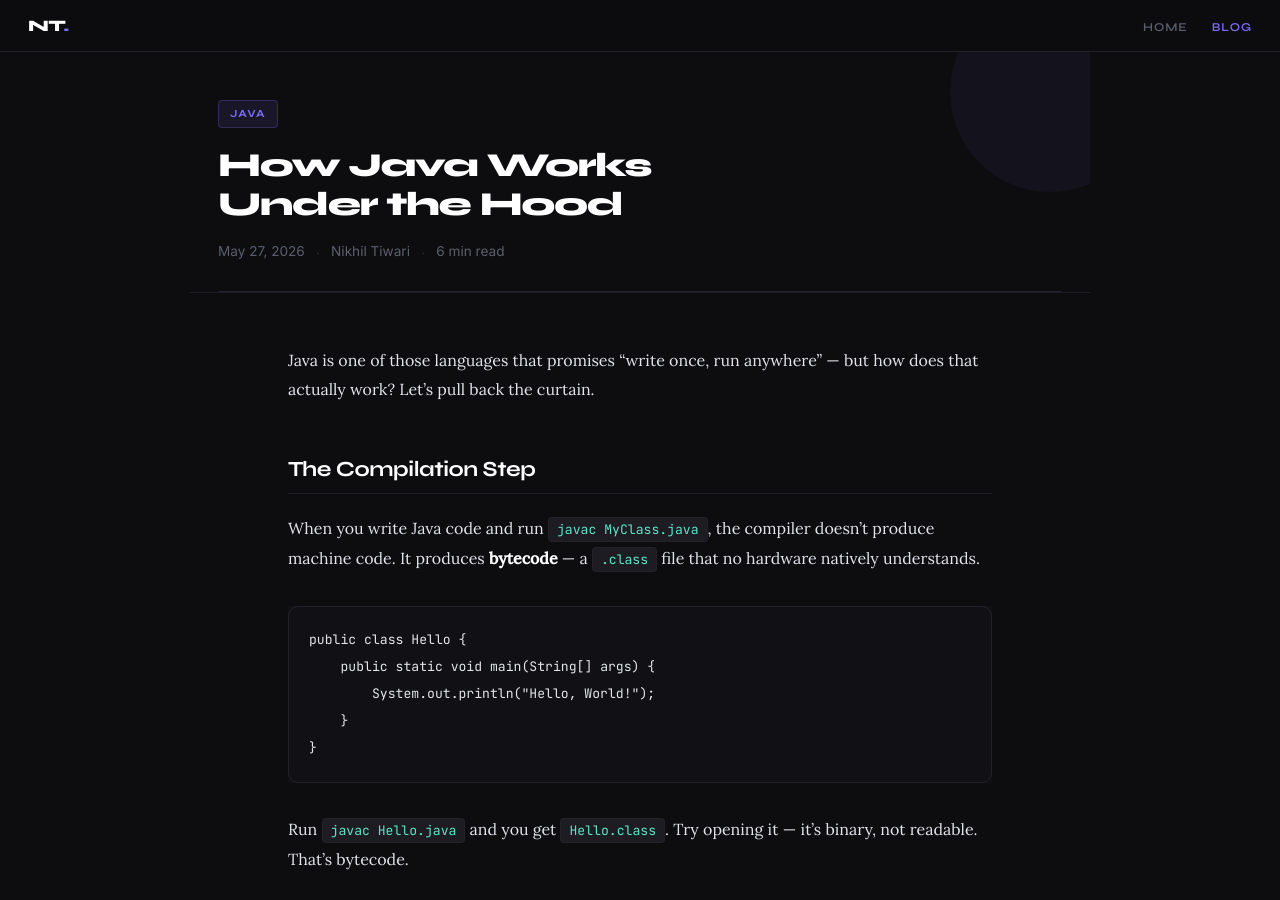
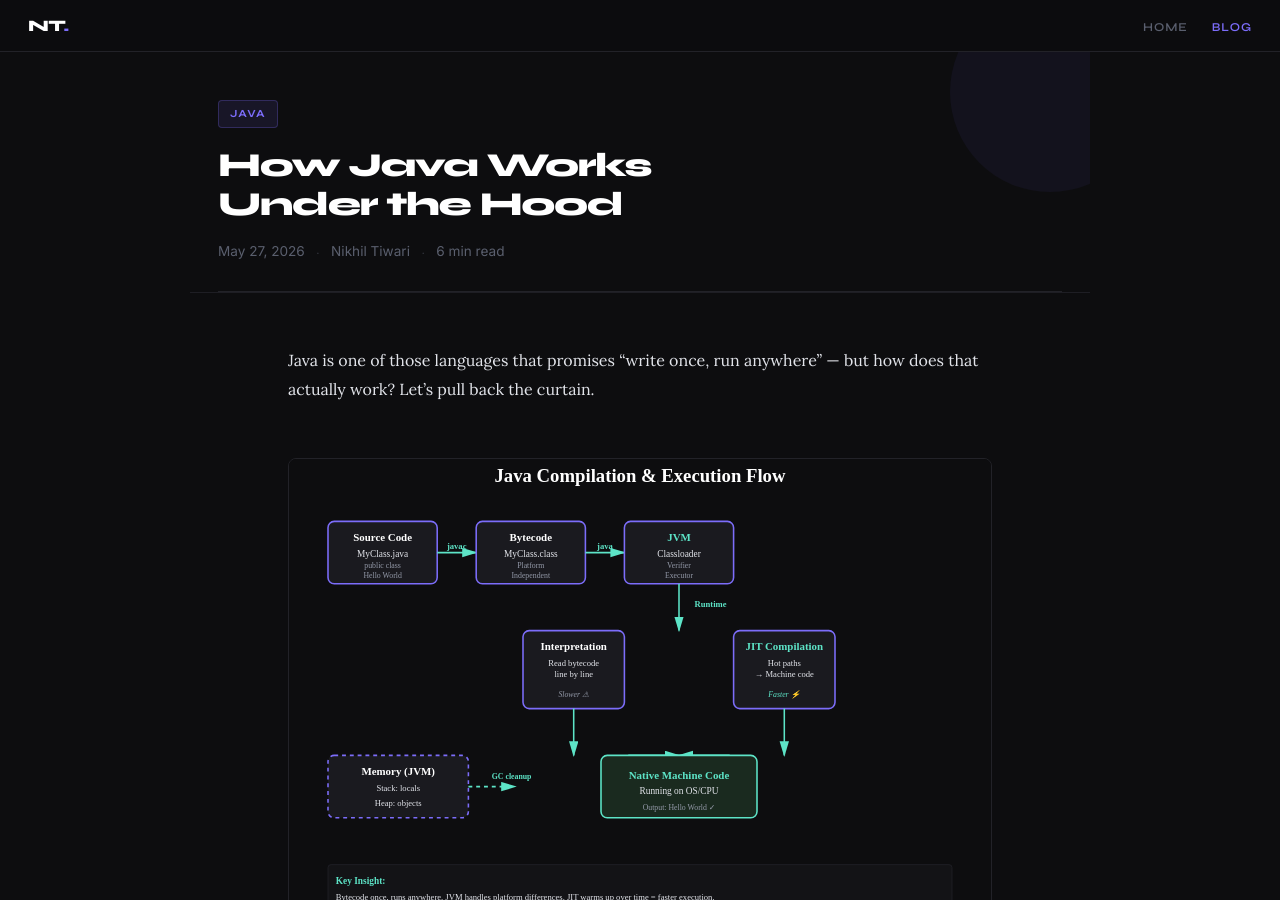
Before and after one commit to nikhiltiwari005/nikhiltiwari005.github.io, a Jekyll site: the page built from tech-blog/pages/how-java-works.md, in a window 1280 px wide and 900 px high. Built offline with Jekyll 4.4.1, drawn with Linux system fonts in a browser that asks for light colours.

Commit message:
Add Java compilation flow diagram to blog post

```diff
--- a/tech-blog/pages/how-java-works.md
+++ b/tech-blog/pages/how-java-works.md
@@ -9,6 +9,8 @@ read_time: 6
 ---
 
 Java is one of those languages that promises "write once, run anywhere" — but how does that actually work? Let's pull back the curtain.
+
+![Java Compilation and Execution Flow](/tech-blog/assets/images/java-compilation-flow.svg)
 
 ## The Compilation Step
 
```
Also changed, not shown: tech-blog/assets/images/java-compilation-flow.svg (added).
